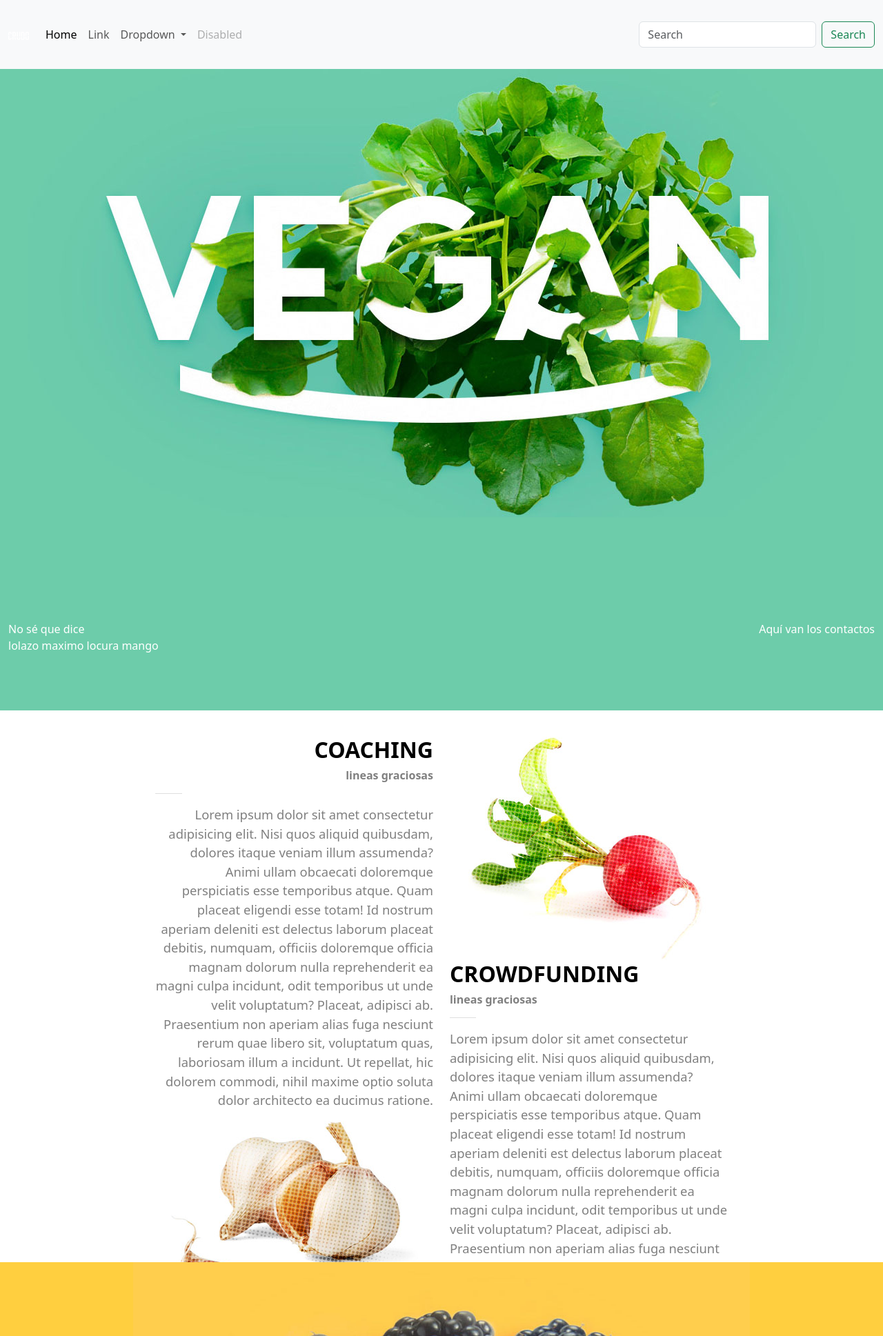
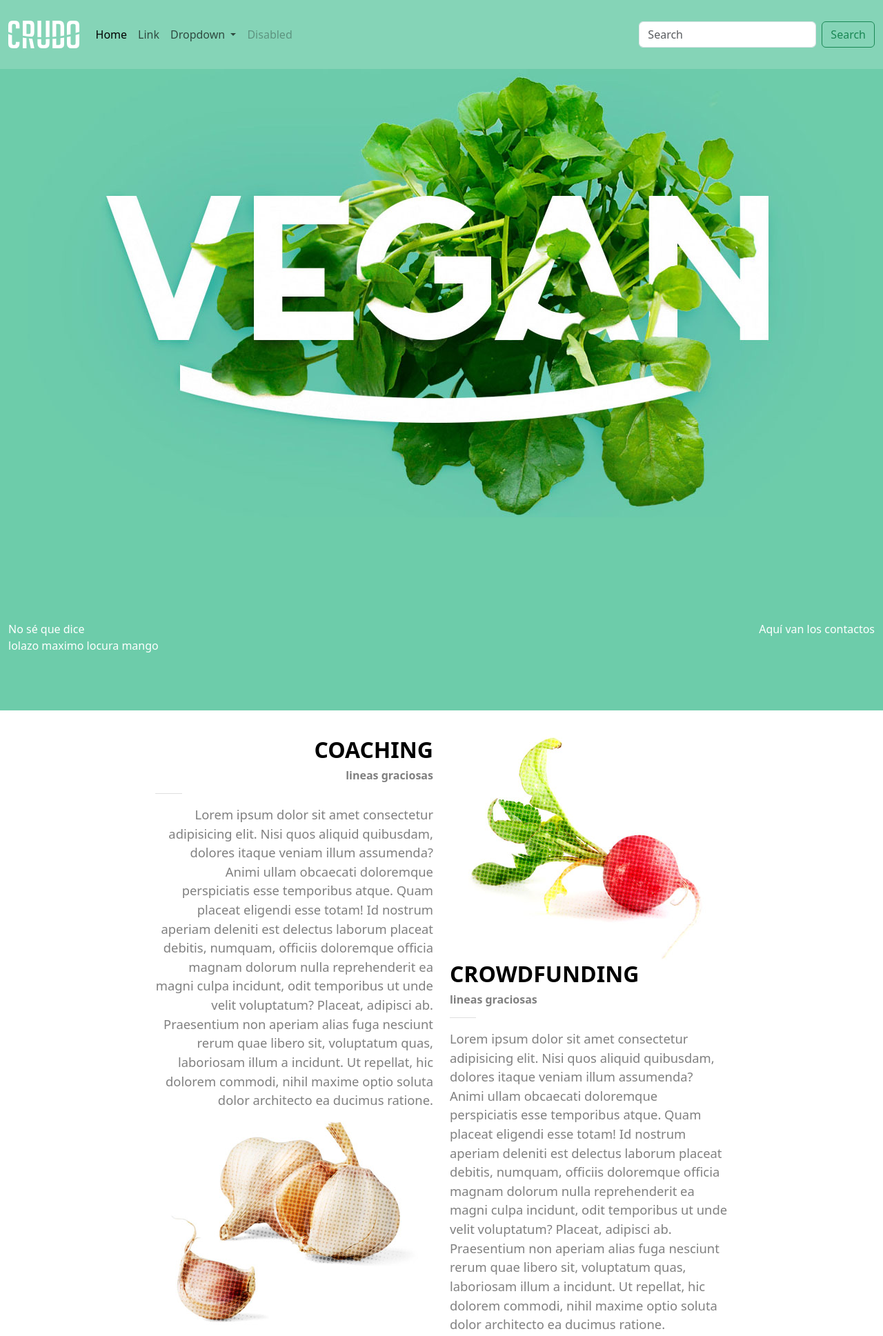
Before and after one commit to Yarkowo/semana5-2, a plain HTML site: page index.html in a window 1280 px wide. Shown: the top 1937 px of the page at 69% size. Drawn offline with Linux system fonts and the light colour scheme.

Commit message:
comentario

```diff
--- a/css/estilos.css
+++ b/css/estilos.css
@@ -3,9 +3,10 @@ h2, h6{
 }
 
 nav{
+    height: 100px;
+}
+.navbar{
     background-color: #85d4b7;
-    height: 100px;
-    color:#85d4b7;
 }
 
 #vegan{
@@ -26,9 +27,12 @@ nav{
 }
 #coaching{
     background-color: #fff;
-    height: 800px;
+    height: auto;
+    min-height: 800px;
     color:gray;
-    padding-top: 3vw;
+    margin-top: 3vw;
+    margin-bottom: 3vw;
+
 }
 h2{
     color:black;
--- a/index.html
+++ b/index.html
@@ -8,10 +8,10 @@
     <link rel ="stylesheet" href="css/estilos.css">
 </head>
 <body>
-    <nav class="navbar navbar-expand-lg bg-body-tertiary">
+    <nav class="navbar navbar-expand-lg navcolor">
         <div class="container-fluid">
           <a class="navbar-brand" href="#">
-            <img src="img crudo/img/logo.svg" alt="Crudo" width="30" height="24">
+            <img src="img crudo/img/logo.svg" class="img-fluid mx-auto d-block" alt="Crudo">
           </a>
           <button class="navbar-toggler" type="button" data-bs-toggle="collapse" data-bs-target="#navbarSupportedContent" aria-controls="navbarSupportedContent" aria-expanded="false" aria-label="Toggle navigation">
             <span class="navbar-toggler-icon"></span>
```
